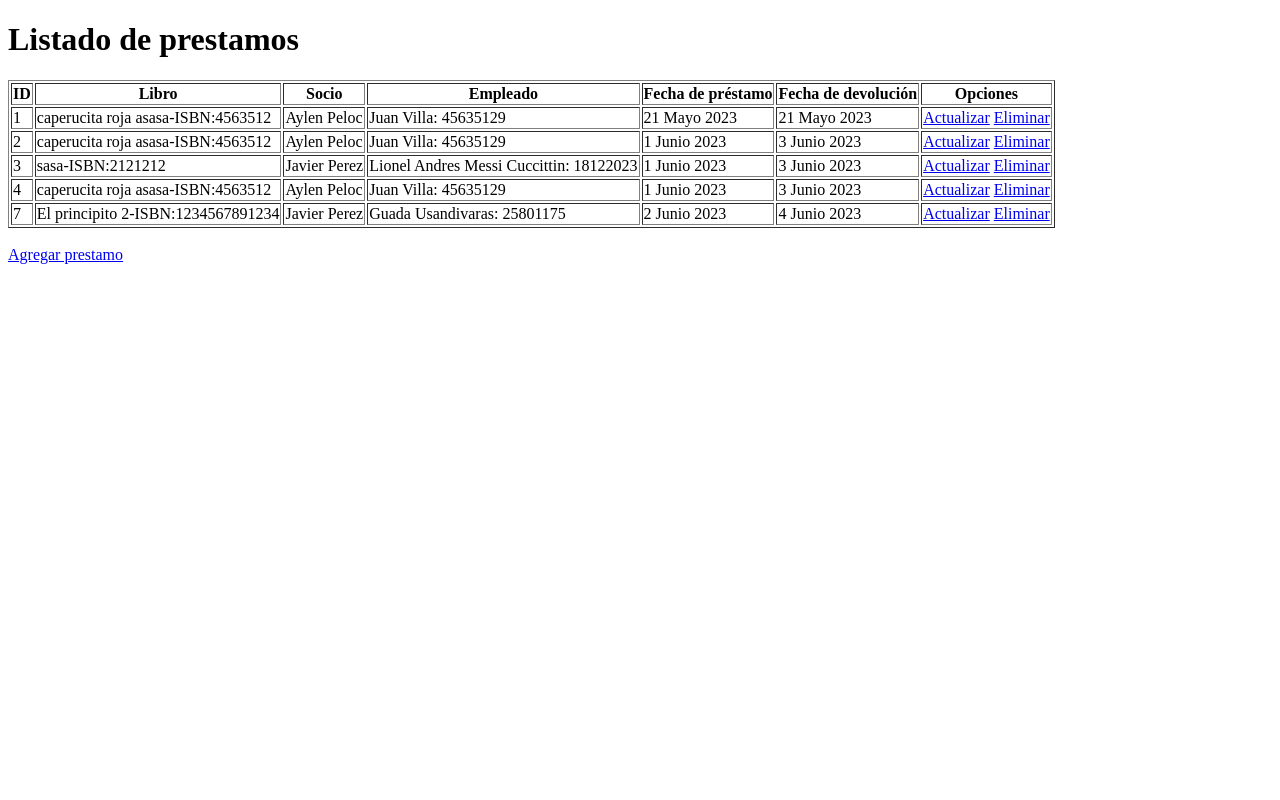
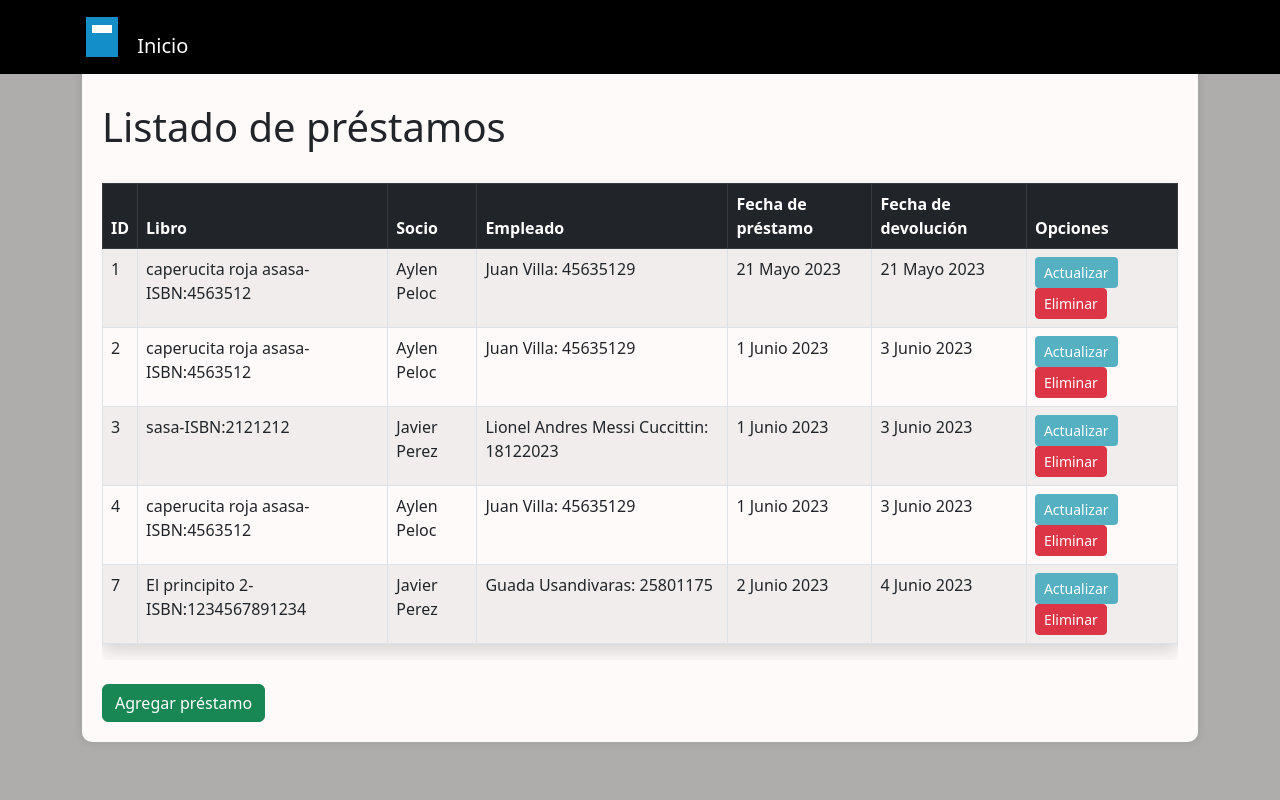
Before and after one commit to TinchoARS/BibliotecaWebApp, a Django app: page /biblioteca/prestamos/listado/ in a window 1280 px wide. Run offline with Django 4.2, Linux system fonts and the light colour scheme; data comes from the database, SQL or seed files in the repository; some libraries are stand-ins or nearby versions.

Commit message:
se agrego css al listado_prestamos

```diff
--- a/biblioteca/templates/biblioteca/listado_prestamos.html
+++ b/biblioteca/templates/biblioteca/listado_prestamos.html
@@ -1,15 +1,93 @@
+{% load static %}
 <!DOCTYPE html>
 <html lang="en">
+
 <head>
   <meta charset="UTF-8">
   <meta http-equiv="X-UA-Compatible" content="IE=edge">
   <meta name="viewport" content="width=device-width, initial-scale=1.0">
-    <title>Listado de prestamos</title>
+  <!-- Enlace al archivo CSS de Bootstrap -->
+  <link rel="stylesheet" href="{% static 'css/bootstrap.min.css' %}">
+  <style>
+    body {
+      background-color: #afacac; /* Color de fondo para el cuerpo del documento */
+      display: flex;
+      justify-content: center;
+      align-items: center;
+      height: 100vh;
+    }
+
+    .content-container {
+      background-color: #fffafa; /* Color de fondo para el contenedor del contenido */
+      padding: 20px;
+      box-shadow: 0px 0px 10px rgba(0, 0, 0, 0.1);
+      border-radius: 10px; /* Agregar bordes redondeados */
+    }
+
+    .btn-celeste-claro {
+      background-color: #55b0c2; /* Color de fondo para el botón actualizar */
+      color: #ffffff; /* Color del texto del botón actualizar */
+    }
+    .logo-icon {
+  display: inline-block;
+  width: 40px;
+  height: 40px;
+  position: relative;
+  margin-right: 10px; /* Espacio entre el logotipo y el texto */
+}
+
+.logo-icon::before,
+.logo-icon::after {
+  content: "";
+  display: block;
+  position: absolute;
+}
+
+.logo-icon::before {
+  width: 80%;
+  height: 100%;
+  top: 10%;
+  left: 10%;
+  background-color: #138ec7; /* Color del cuerpo del libro */
+}
+
+.logo-icon::after {
+  width: 50%;
+  height: 8px;
+  top: 40%;
+  left: 50%;
+  transform: translate(-50%, -50%);
+  background-color: #ffffff; /* Color de la parte superior del libro */
+}
+
+.navbar-dark .navbar-brand {
+  color: #ffffff; /* Color del texto del enlace en el navbar */
+}
+
+
+
+
+
+  </style>
+  <title>Listado de préstamos</title>
 </head>
+
 <body>
-    <h1>Listado de prestamos</h1>
-    <table border="1px">
-        <head>
+  <nav class="navbar navbar-expand-lg navbar-dark bg-black fixed-top">
+    <div class="container">
+      <a class="navbar-brand" href="/">
+        <span class="logo-icon"></span>
+        Inicio
+      </a>
+    </div>
+  </nav>
+
+  <div class="container">
+    <div class="content-container">
+      <h1 class="mt-4">Listado de préstamos</h1>
+      <div class="table-responsive">
+        <table class="table table-bordered table-striped table-hover mt-4 shadow">
+          <thead class="table-dark">
             <tr>
               <th>ID</th>
               <th>Libro</th>
@@ -20,7 +98,7 @@
               <th>Opciones</th>
             </tr>
           </thead>
-        <body>
+          <tbody>
             {% for prestamo in listado_prestamos %}
             <tr>
               <td>{{ prestamo.id }}</td>
@@ -30,17 +108,18 @@
               <td>{{ prestamo.fecha_prestamo }}</td>
               <td>{{ prestamo.fecha_devolucion }}</td>
               <td>
-              <a href="{% url 'actualizar_prestamo' prestamo.id %}">Actualizar</a>
-              <a href="{% url 'eliminar_prestamo_libro' prestamo.id %}">Eliminar</a>
+                <a href="{% url 'actualizar_prestamo' prestamo.id %}" class="btn btn-celeste-claro btn-sm">Actualizar</a>
+                <a href="{% url 'eliminar_prestamo_libro' prestamo.id %}" class="btn btn-danger btn-sm">Eliminar</a>
               </td>
             </tr>
             {% endfor %}
-
           </tbody>
         </table>
+      </div>
       <br>
-      <a href="{% url 'registrar_prestamo' %}">
-        Agregar prestamo
-    </a>
+      <a href="{% url 'registrar_prestamo' %}" class="btn btn-success">Agregar préstamo</a>
+    </div>
+  </div>
 </body>
+
 </html>
```
Lines whose indentation alone changed are shown as unchanged.
